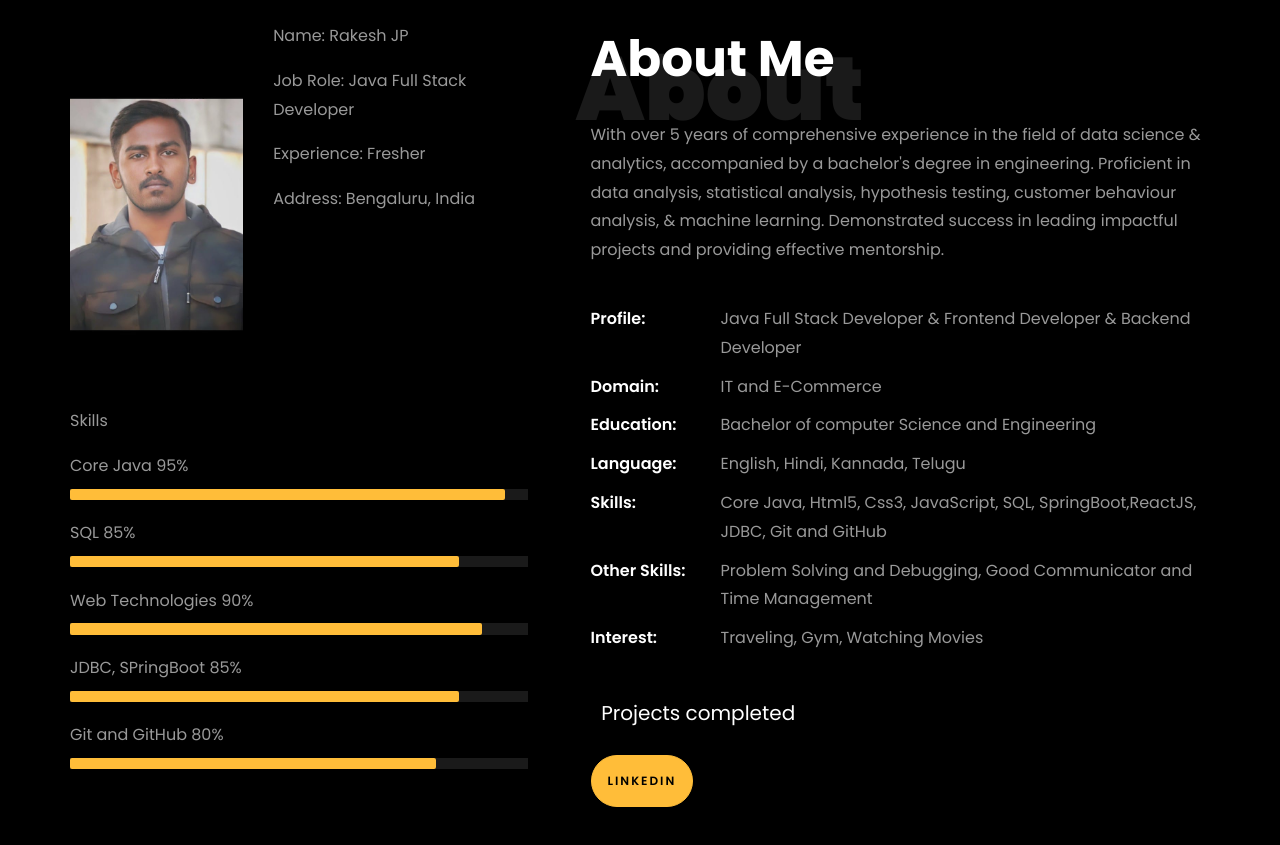
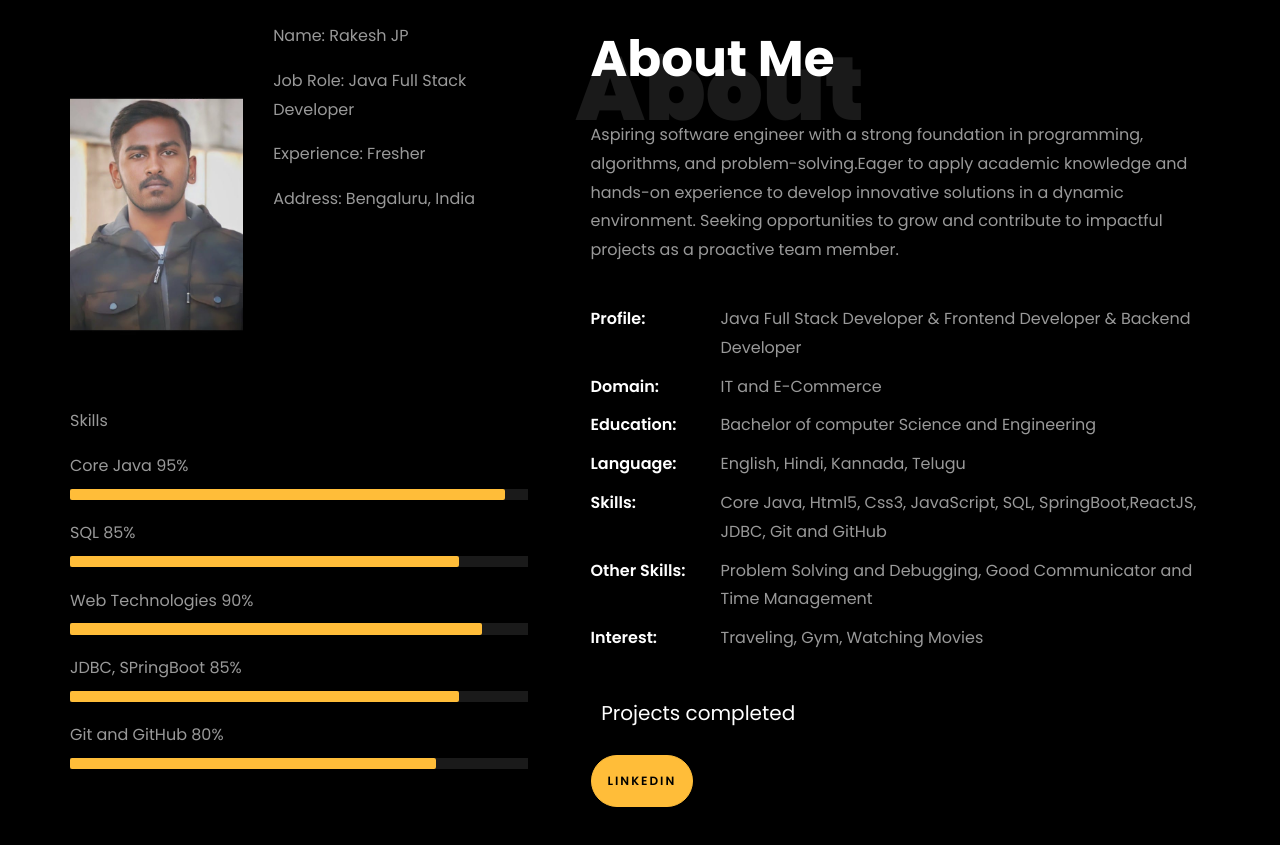
Before and after one commit to Rakeshjpr/Rakeshjpr.github, a plain HTML site: page index.html in a window 1280 px wide. Shown: the part 840-1685 px from the top of the page. Drawn offline with Linux system fonts and the light colour scheme; files whose address does not match are found by name.

Commit message:
Update index.html

```diff
--- a/index.html
+++ b/index.html
@@ -276,9 +276,9 @@
 								<h1 class="big">About</h1>
 								<h2 class="mb-4">About Me</h2>
 
-								<p>With over 5 years of comprehensive experience in the field of data science & analytics, accompanied by a bachelor's degree in engineering.
-									Proficient in data analysis, statistical analysis, hypothesis testing, customer behaviour analysis, &amp; machine learning.
-									Demonstrated success in leading impactful projects and providing effective mentorship.</p>
+								<p>Aspiring software engineer with a strong foundation in programming, algorithms, and problem-solving.Eager to apply academic knowledge and hands-on experience to develop innovative solutions in a dynamic environment.
+                                   Seeking opportunities to grow and contribute to impactful projects as a proactive team member.</p>
+
 								<ul class="about-info mt-4 px-md-0 px-2">
 									<li class="d-flex"><span>Profile:</span> <span>Java Full Stack Developer &amp; Frontend Developer &amp; Backend Developer</span></li>
 									<li class="d-flex"><span>Domain:</span> <span>IT and E-Commerce </span></li>
```
